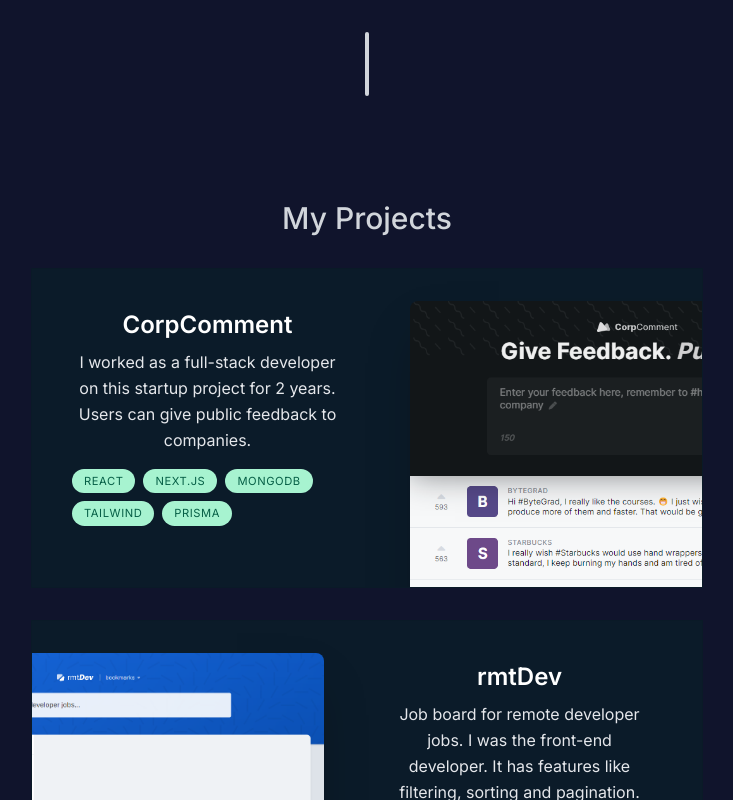
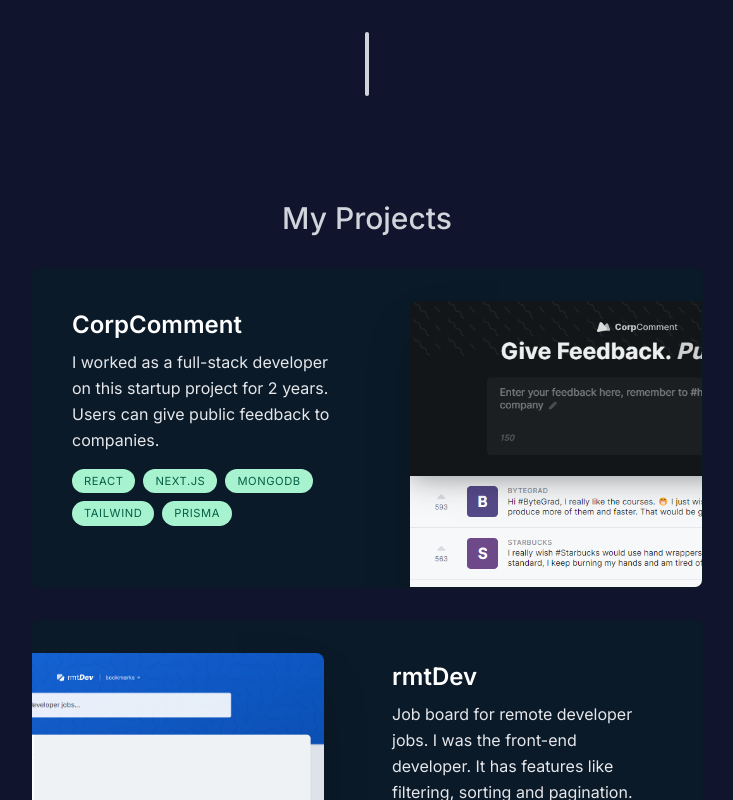
Before and after one commit to dulanwaduge/new-portfolio, a Next.js app: page / in a window 1280 px wide. Shown: the part 1360-2160 px from the top of the page, without its empty margins (273-1006 px from the left). Built offline with nearby package versions, Linux system fonts and the light colour scheme.

Commit message:
project section working

```diff
--- /dev/null
+++ b/components/project.tsx
@@ -0,0 +1,50 @@
+"use client";
+
+import { projectsData } from "@/lib/data";
+import { useScroll, motion, useTransform } from "framer-motion";
+import { useRef } from "react";
+
+import Image from 'next/image';
+
+type ProjectProps = (typeof projectsData)[number];
+
+export default function Project({title, description, tags, imageUrl}: ProjectProps){
+
+    const ref = useRef<HTMLDivElement>(null);
+    const { scrollYProgress } = useScroll({
+        target:  ref,
+        offset: ["0 1", "1.33 1"]
+    });
+    const scaleProgress = useTransform(scrollYProgress, [0, 1], [0.75, 1])
+    const opactityProgress = useTransform(scrollYProgress, [0, 1], [0.6, 1])
+
+    return (
+        <motion.div ref={ref} style={{ scale: scaleProgress, opacity: opactityProgress }} className="mb-3 sm:mb-8 last:mb-0 group">
+            <section className='bg-emerald-950/30  max-w-[42rem] border border-black/5 overflow-hidden sm:pr-8 relative sm:h-[20rem]
+                        group-even:pl-8 hover:bg-emerald-800/30 hover:border-white/5 hover:animate-pulse cursor-pointer transition rounded-lg'>
+                <div className='pt-4 pb-7 px-5 sm:pl-10 sm:pr-2 sm:pt-10 sm:max-w-[50%] flex flex-col h-full sm:group-even:ml-[18rem]'>
+                    <h3 className='text-2xl font-semibold text-white'>{title}</h3>
+                    <p className='mt-2 leading-relaxed text-gray-200'>{description}</p>
+                    <ul className='flex flex-wrap mt-4 gap-2'>
+                        {
+                            tags.map((tag, index) =>(
+                                <li key={index} className='bg-emerald-200 px-3 py-1 text-[0.7rem] uppercase tracking-wider text-emerald-800 rounded-full'>
+                                    {tag}
+                                </li>
+                            ))
+                        }
+                    </ul>
+                </div>
+
+                <Image src={imageUrl} alt="Projects" quality={95}
+                        className='absolute top-8 -right-40 w-[28.25rem] rounded-t-lg shadow-2xl
+                            group-even:right-[initial] group-even:-left-40 transition
+
+                            group-hover:-translate-x-3 group-hover:translate-y-3
+                            group-hover:-rotate-2 group-hover:scale[-1.04]
+
+                            group-even:group-hover:translate-x-3 group-even:group-hover:translate-y-3
+                            group-even:group-hover:rotate-2' />
+            </section>
+        </motion.div>
+)}
--- a/components/projects.tsx
+++ b/components/projects.tsx
@@ -1,20 +1,11 @@
-"use client";
-
+import SectionHeading from './section-heading'
 import React from 'react'
-import SectionHeading from './section-heading'
 import { projectsData } from '@/lib/data'
-import Image from 'next/image';
-import { motion } from 'framer-motion';
-
-type ProjectProps = (typeof projectsData)[number];
+import Project from './project'
 
 export default function Projects() {
   return (
-    <motion.section className="text-center"
-                    initial={{opacity: 0, y: 100}}
-                    animate={{opacity: 1, y: 0}}
-                    transition={{ delay: 0.200 }}
-    >
+    <section>
         <SectionHeading>
             My Projects
         </SectionHeading>
@@ -27,37 +18,6 @@
                 ))
             }
         </div>
-    </motion.section>
+    </section>
   )
 }
-
-function Project({
-    title,
-    description,
-    tags,
-    imageUrl
-}: ProjectProps){
-    return <section className='group bg-emerald-950/30  max-w-[42rem] border border-black/5 overflow-hidden sm:pr-8 relative sm:h-[20rem] mb-3 sm:mb-8 last:mb-0 even:pl-8 hover:bg-emerald-800/30 hover:border-white/5 hover:animate-pulse cursor-pointer transition'>
-        <div className='pt-4 pb-7 px-5 sm:pl-10 sm:pr-2 sm:pt-10 sm:max-w-[50%] flex flex-col h-full sm:group-even:ml-[18rem]'>
-            <h3 className='text-2xl font-semibold text-white'>{title}</h3>
-            <p className='mt-2 leading-relaxed text-gray-200'>{description}</p>
-            <ul className='flex flex-wrap mt-4 gap-2'>
-                {
-                    tags.map((tag, index) =>(
-                        <li key={index} className='bg-emerald-200 px-3 py-1 text-[0.7rem] uppercase tracking-wider text-emerald-800 rounded-full'>
-                            {tag}
-                        </li>
-                    ))
-                }
-            </ul>
-        </div>
-
-        <Image src={imageUrl} alt="Projects" quality={95}
-                className='absolute top-8 -right-40 w-[28.25rem] rounded-t-lg shadow-2xl
-                            group-even:right-[initial] group-even:-left-40
-                            transition group-hover:-translate-x-3 group-hover:translate-y-3
-                            group-hover:-rotate-2 group-hover:scale[-1.04]'
-                />
-
-    </section>
-}
--- a/components/section-heading.tsx
+++ b/components/section-heading.tsx
@@ -6,6 +6,6 @@
 
 export default function SectionHeading({children}: SectionHeadingProps) {
   return (
-    <h2 className="text-3xl font-medium capitalize mb-8 mt-20">{children}</h2>
+    <h2 className="text-3xl font-medium capitalize mb-8 mt-20 text-center">{children}</h2>
   )
 }
```
